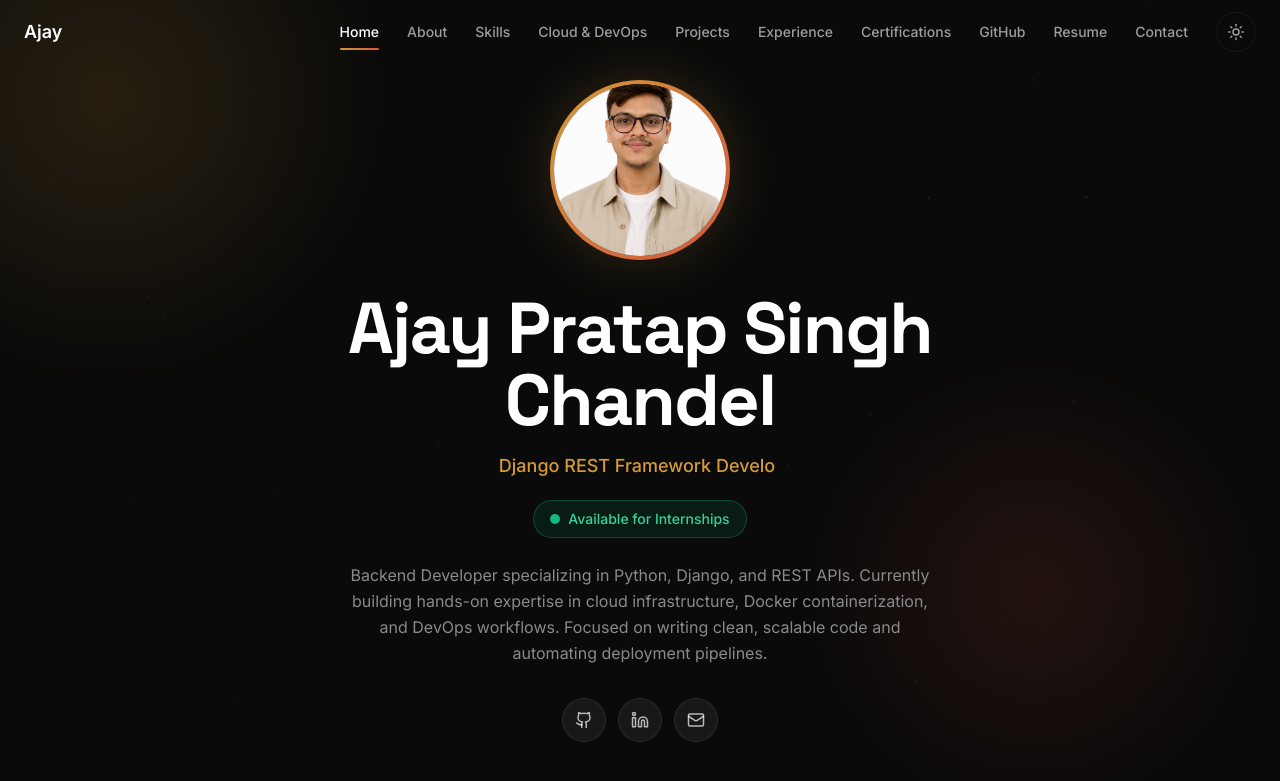
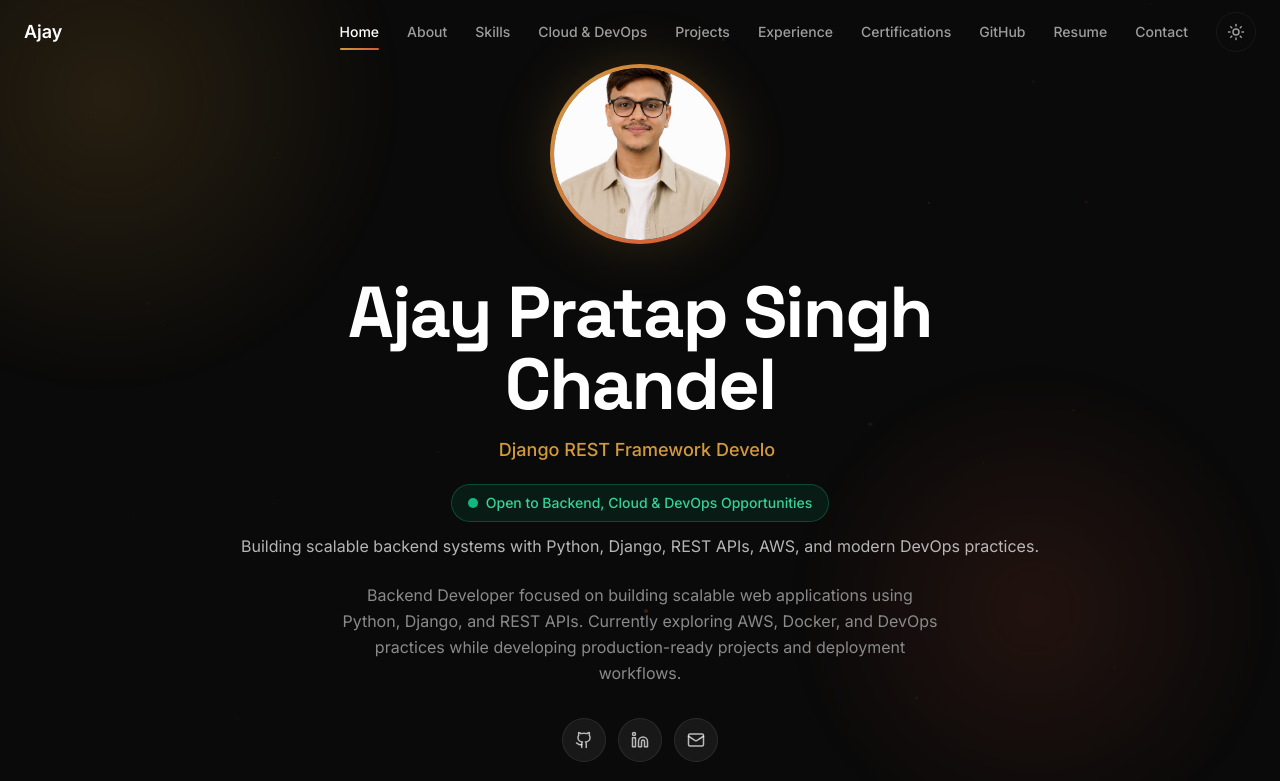
Before and after one commit to Ajay100705/Portfolio, a React (Vite) app: page / in a window 1280 px wide. Shown: the top 781 px of the page. Built offline with nearby package versions, Linux system fonts and the light colour scheme.

Commit message:
Refine hero section UI, content, and resume download

```diff
--- a/src/sections/HeroSection.tsx
+++ b/src/sections/HeroSection.tsx
@@ -1,18 +1,20 @@
-import { motion } from 'framer-motion';
-import { useMemo } from 'react';
-import { ChevronDown, Download, Mail, Github, Linkedin } from 'lucide-react';
-import { useTypingAnimation } from '@/hooks/useTypingAnimation';
-import { GradientButton } from '@/components/GradientButton';
-import { FloatingParticles } from '@/components/FloatingParticles';
-
+import { motion } from "framer-motion";
+import { useMemo } from "react";
+import { ChevronDown, Download, Mail, Github, Linkedin } from "lucide-react";
+import { useTypingAnimation } from "@/hooks/useTypingAnimation";
+import { GradientButton } from "@/components/GradientButton";
+import { FloatingParticles } from "@/components/FloatingParticles";
 
 export function HeroSection() {
-  const phrases = useMemo(() => [
-    'Backend Developer',
-    'Django REST Framework Developer',
-    'DevOps Enthusiast',
-    'AWS Cloud Learner',
-  ], [] );
+  const phrases = useMemo(
+    () => [
+      "Backend Developer",
+      "Django REST Framework Developer",
+      "AWS Cloud Enthusiast",
+      "DevOps Learner",
+    ],
+    [],
+  );
 
   const { displayText } = useTypingAnimation({
     phrases,
@@ -24,7 +26,11 @@ export function HeroSection() {
 
   const handleScrollTo = (id: string) => {
     const el = document.querySelector(id);
-    if (el) el.scrollIntoView({ behavior: 'smooth' });
+    if (el) el.scrollIntoView({ behavior: "smooth" });
+  };
+
+  const handleResumeDownload = () => {
+    window.open("/resume/Ajay-Pratap-Singh-Chandel-Resume.pdf", "_blank");
   };
 
   return (
@@ -40,33 +46,37 @@ export function HeroSection() {
         <div
           className="absolute -top-[200px] -left-[200px] w-[600px] h-[600px] rounded-full animate-float"
           style={{
-            background: 'radial-gradient(circle, rgba(212,154,58,0.15), transparent 70%)',
+            background:
+              "radial-gradient(circle, rgba(212,154,58,0.15), transparent 70%)",
           }}
         />
         <div
           className="absolute bottom-0 right-0 w-[500px] h-[500px] rounded-full animate-float"
           style={{
-            background: 'radial-gradient(circle, rgba(212,87,58,0.12), transparent 70%)',
-            animationDelay: '-10s',
+            background:
+              "radial-gradient(circle, rgba(212,87,58,0.12), transparent 70%)",
+            animationDelay: "-10s",
           }}
         />
       </div>
 
       {/* Content */}
-      <div className="relative z-10 flex flex-col items-center text-center max-w-[800px] mx-auto px-6 pt-20">
+      <div className="relative z-10 flex flex-col items-center text-center max-w-[900px] mx-auto px-6 pt-16">
         {/* Profile Image */}
         <motion.div
           initial={{ scale: 0.8, opacity: 0 }}
           animate={{ scale: 1, opacity: 1 }}
           transition={{ duration: 0.8, delay: 0.4, ease: [0.16, 1, 0.3, 1] }}
           className="mb-8"
+          whileHover={{ scale: 1.05 }}
         >
           <div
             className="w-[120px] h-[120px] md:w-[180px] md:h-[180px] rounded-full overflow-hidden"
             style={{
-              border: '4px solid transparent',
-              background: 'linear-gradient(#0A0A0A, #0A0A0A) padding-box, linear-gradient(135deg, #D49A3A, #D4573A) border-box',
-              boxShadow: '0 0 60px rgba(212, 154, 58, 0.2)',
+              border: "4px solid transparent",
+              background:
+                "linear-gradient(#0A0A0A, #0A0A0A) padding-box, linear-gradient(135deg, #D49A3A, #D4573A) border-box",
+              boxShadow: "0 0 60px rgba(212, 154, 58, 0.2)",
             }}
           >
             <img
@@ -82,7 +92,7 @@ export function HeroSection() {
           initial={{ y: 30, opacity: 0 }}
           animate={{ y: 0, opacity: 1 }}
           transition={{ duration: 0.7, delay: 0.6, ease: [0.16, 1, 0.3, 1] }}
-          className="font-display text-4xl md:text-7xl font-bold text-white tracking-tight"
+          className="font-display text-5xl md:text-6xl lg:text-7xl font-bold text-white tracking-tight"
         >
           Ajay Pratap Singh Chandel
         </motion.h1>
@@ -110,9 +120,20 @@ export function HeroSection() {
             <span className="relative inline-flex rounded-full h-2.5 w-2.5 bg-emerald-500" />
           </span>
           <span className="text-sm font-medium text-emerald-400">
-            Available for Internships
+            Open to Backend, Cloud & DevOps Opportunities
           </span>
         </motion.div>
+
+        {/* Value Proposition */}
+        <motion.p
+          initial={{ opacity: 0 }}
+          animate={{ opacity: 1 }}
+          transition={{ delay: 1.2 }}
+          className="mt-3 text-sm md:text-base text-white/70"
+        >
+          Building scalable backend systems with Python, Django, REST APIs, AWS,
+          and modern DevOps practices.
+        </motion.p>
 
         {/* Introduction */}
         <motion.p
@@ -121,9 +142,10 @@ export function HeroSection() {
           transition={{ duration: 0.6, delay: 1.4, ease: [0.16, 1, 0.3, 1] }}
           className="mt-6 text-base text-[#8A8A8A] max-w-[600px] leading-relaxed"
         >
-          Backend Developer specializing in Python, Django, and REST APIs.
-          Currently building hands-on expertise in cloud infrastructure, Docker containerization,
-          and DevOps workflows. Focused on writing clean, scalable code and automating deployment pipelines.
+          Backend Developer focused on building scalable web applications using
+          Python, Django, and REST APIs. Currently exploring AWS, Docker, and
+          DevOps practices while developing production-ready projects and
+          deployment workflows.
         </motion.p>
 
         {/* Social Buttons */}
@@ -134,9 +156,21 @@ export function HeroSection() {
           className="mt-8 flex items-center gap-3"
         >
           {[
-            { icon: Github, href: 'https://github.com/Ajay100705', label: 'GitHub' },
-            { icon: Linkedin, href: 'https://linkedin.com/in/ajaychandel', label: 'LinkedIn' },
-            { icon: Mail, href: 'mailto:chandelajay2812@gmail.com', label: 'Email' },
+            {
+              icon: Github,
+              href: "https://github.com/Ajay100705",
+              label: "GitHub",
+            },
+            {
+              icon: Linkedin,
+              href: "https://www.linkedin.com/in/ajay-chandel-dev",
+              label: "LinkedIn",
+            },
+            {
+              icon: Mail,
+              href: "mailto:chandelajay2812@gmail.com",
+              label: "Email",
+            },
           ].map((social) => (
             <motion.a
               key={social.label}
@@ -162,11 +196,11 @@ export function HeroSection() {
         >
           <GradientButton
             icon={ChevronDown}
-            onClick={() => handleScrollTo('#projects')}
+            onClick={() => handleScrollTo("#projects")}
           >
             View Projects
           </GradientButton>
-          <GradientButton variant="outline" icon={Download} iconPosition="left">
+          <GradientButton variant="outline" icon={Download} iconPosition="left" onClick={handleResumeDownload}>
             Download Resume
           </GradientButton>
         </motion.div>
```
